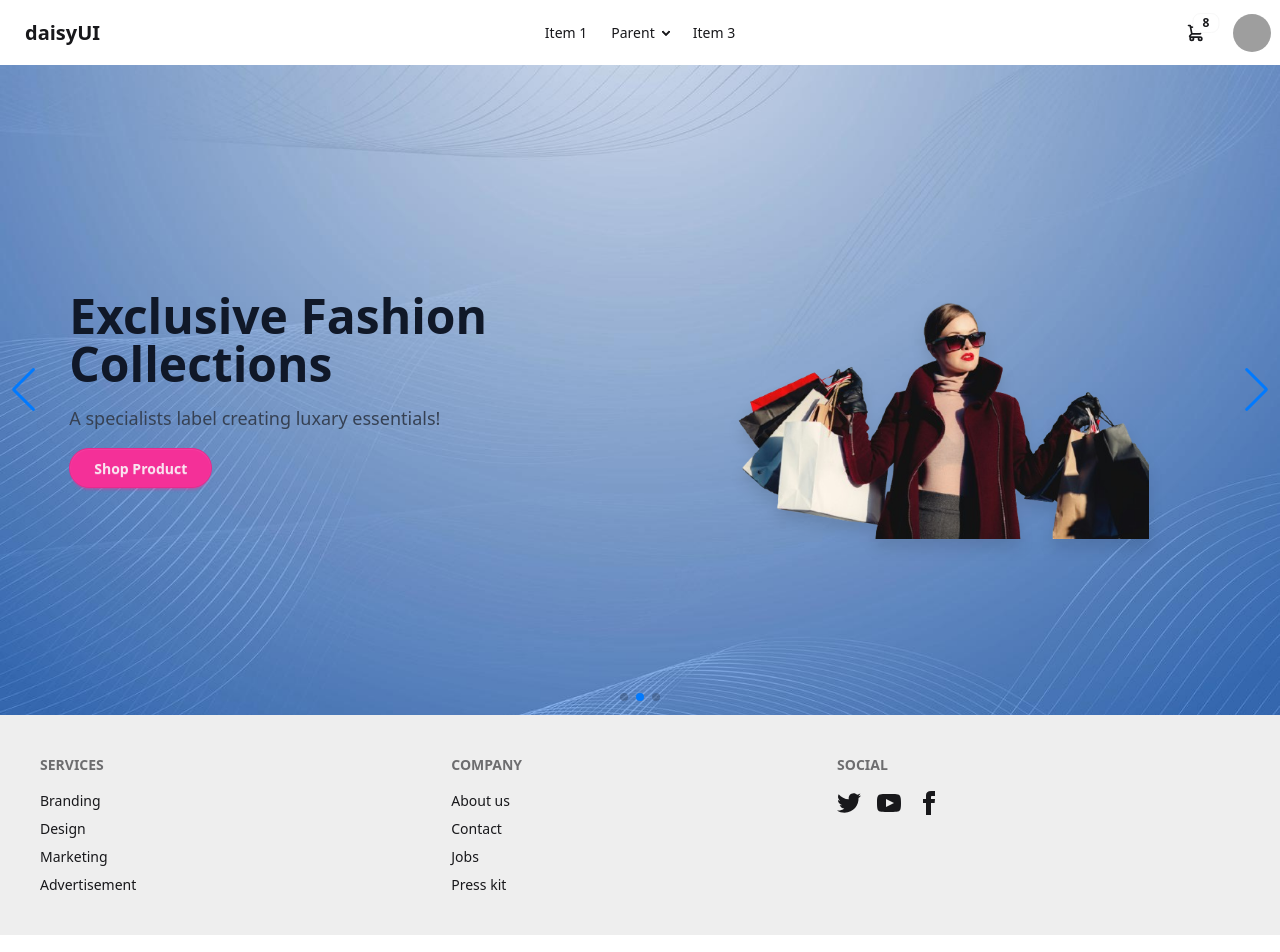
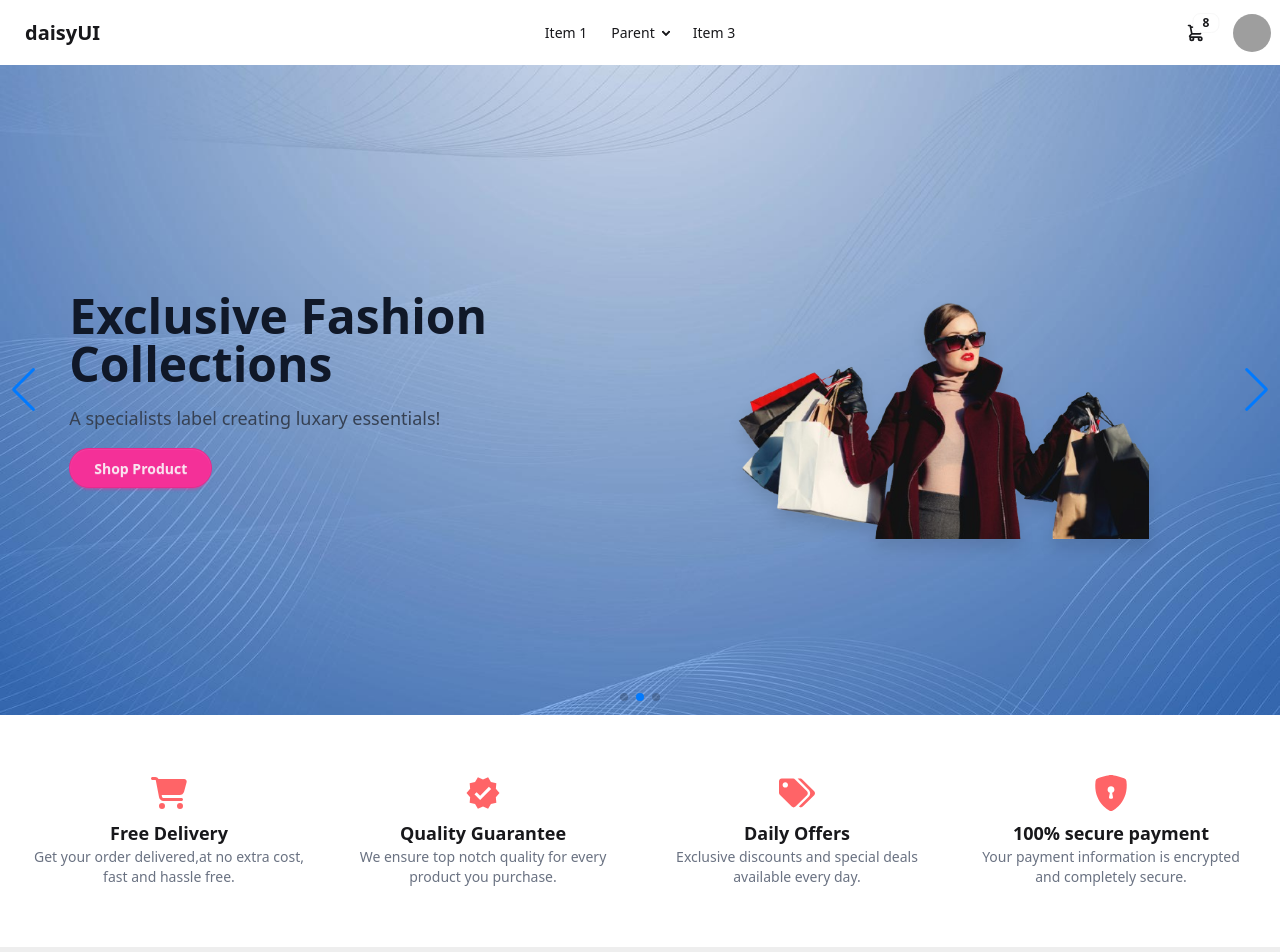
Before and after one commit to Sabbir-Aahmed/Phimart-client, a React (Vite) app: page / in a window 1280 px wide. Shown: the top 952 px of the page. Built offline with nearby package versions, Linux system fonts and the light colour scheme; grey boxes are pictures that could not be loaded.

Commit message:
features option created

```diff
--- a/package.json
+++ b/package.json
@@ -13,6 +13,7 @@
     "@tailwindcss/vite": "^4.1.12",
     "react": "^19.1.1",
     "react-dom": "^19.1.1",
+    "react-icons": "^5.5.0",
     "react-router": "^7.8.2",
     "swiper": "^11.2.10",
     "tailwindcss": "^4.1.12"
--- /dev/null
+++ b/src/Components/Features.jsx
@@ -0,0 +1,50 @@
+import { FaCartShopping } from "react-icons/fa6";
+import { MdVerified } from "react-icons/md";
+import { FaTags } from "react-icons/fa";
+import { BsFillShieldLockFill } from "react-icons/bs";
+
+const Features = () => {
+
+    const features = [
+
+        {
+            icon: <FaCartShopping className="text-red-400 text-4xl"/>,
+            title: "Free Delivery",
+            description: "Get your order delivered,at no extra cost, fast and hassle free."
+        },
+        {
+            icon: <MdVerified className="text-red-400 text-4xl"/>,
+            title: "Quality Guarantee",
+            description: "We ensure top notch quality for every product you purchase."
+        },
+        {
+            icon: <FaTags className="text-red-400 text-4xl"/>,
+            title: "Daily Offers",
+            description: "Exclusive discounts and special deals available every day."
+        },
+        {
+            icon: <BsFillShieldLockFill className="text-red-400 text-4xl"/>,
+            title: "100% secure payment",
+            description: "Your payment information is encrypted and completely secure."
+        },
+    ]
+
+    return (
+        <section className='px-8 py-15'>
+            <div className="grid grid-cols-1 md:grid-cols-4 gap-10">
+                {features.map((feature, index) => (
+
+                    <div key={index} className="flex flex-col items-center text-center">
+                    {feature.icon}
+                    <h3 className="text-lg font-semibold mt-2">{feature.title}</h3>
+                    <p className="text-gray-500 text-sm">
+                        {feature.description}
+                    </p>
+                </div>
+                ))}
+            </div>
+        </section>
+    );
+};
+
+export default Features;
--- a/src/pages/Home.jsx
+++ b/src/pages/Home.jsx
@@ -1,11 +1,12 @@
-import React from 'react';
 import CarouselSlide from '../Components/Carousel/CarouselSlide';
 import HeroCarousel from '../Components/Carousel/HeroCarousel';
+import Features from '../Components/Features';
 
 const Home = () => {
     return (
         <div>
             <HeroCarousel/>
+            <Features/>
         </div>
     );
 };
```
Also changed, not shown: 1 other file (tests, documents, lock files or other folders).
